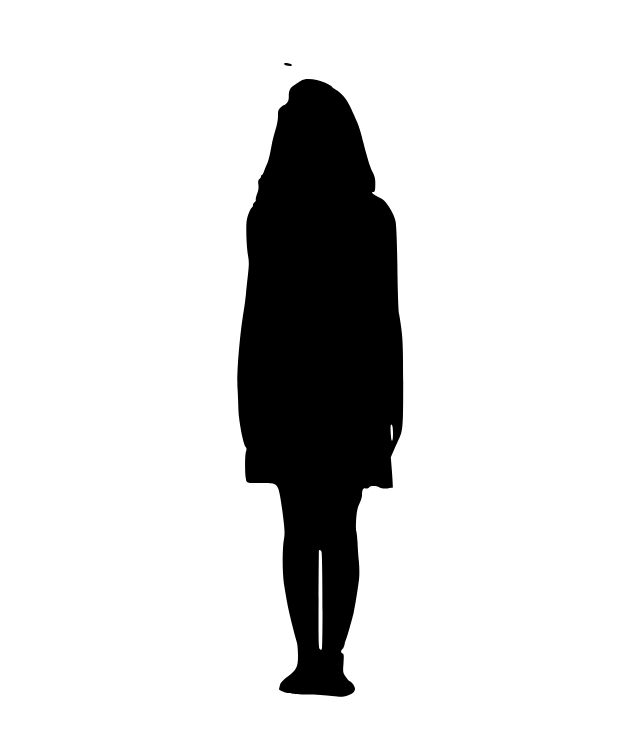
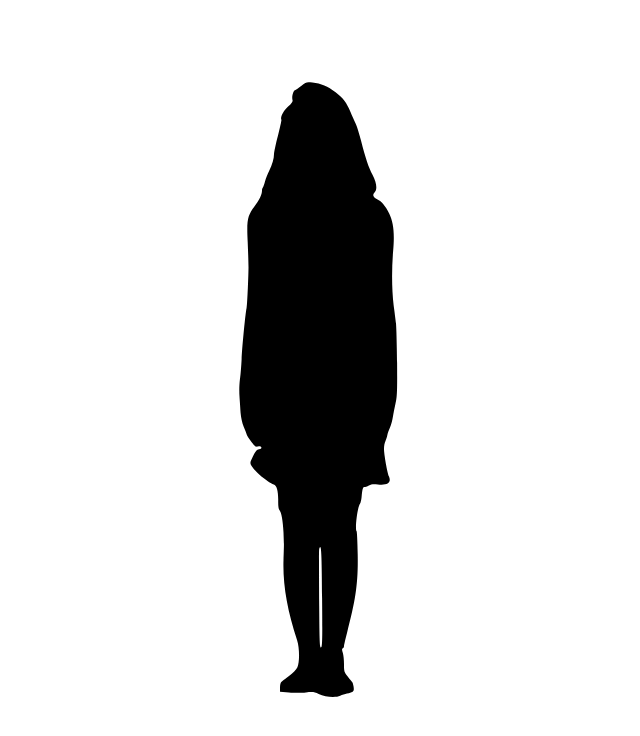
Before and after one commit to chrisguest75/d3_examples, a plain HTML site: page 12_spaceballs/index.html in a window 1280 px wide. Shown: the whole page, without its empty margins (295-935 px from the left). Drawn offline with nearby package versions, Linux system fonts and the light colour scheme.

Commit message:
First few frames of animation

```diff
--- a/12_spaceballs/index.html
+++ b/12_spaceballs/index.html
@@ -24,7 +24,10 @@
         let files = [
             "./svg/headlooktest_00001.svg",
             "./svg/headlooktest_00002.svg",
-            "./svg/headlooktest_00003.svg"
+            "./svg/headlooktest_00003.svg",
+            "./svg/headlooktest_00004.svg",
+            "./svg/headlooktest_00005.svg",
+            "./svg/headlooktest_00006.svg",
         ]
 
         function create() {
```
Also changed, not shown: 12_spaceballs/svg/headlooktest_00004.svg (added), 12_spaceballs/svg/headlooktest_00005.svg (added), 12_spaceballs/svg/headlooktest_00006.svg (added).
